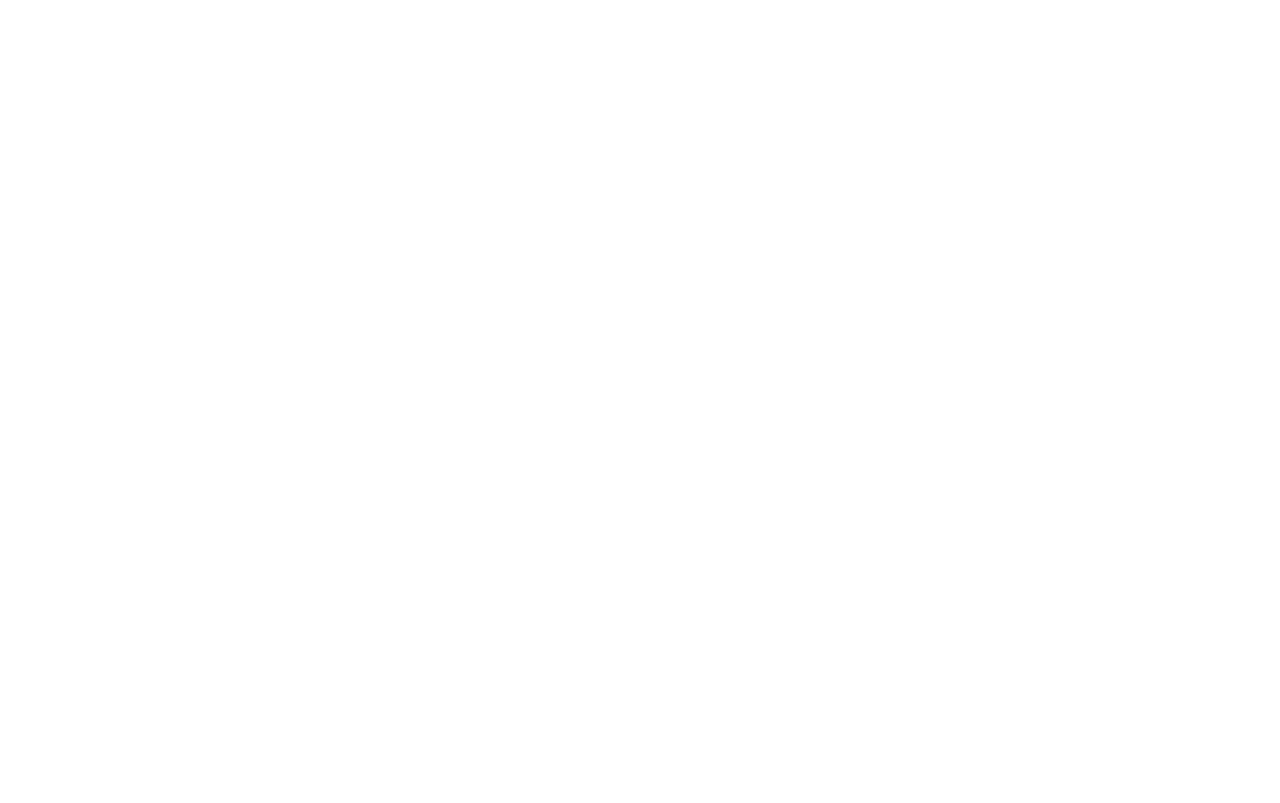
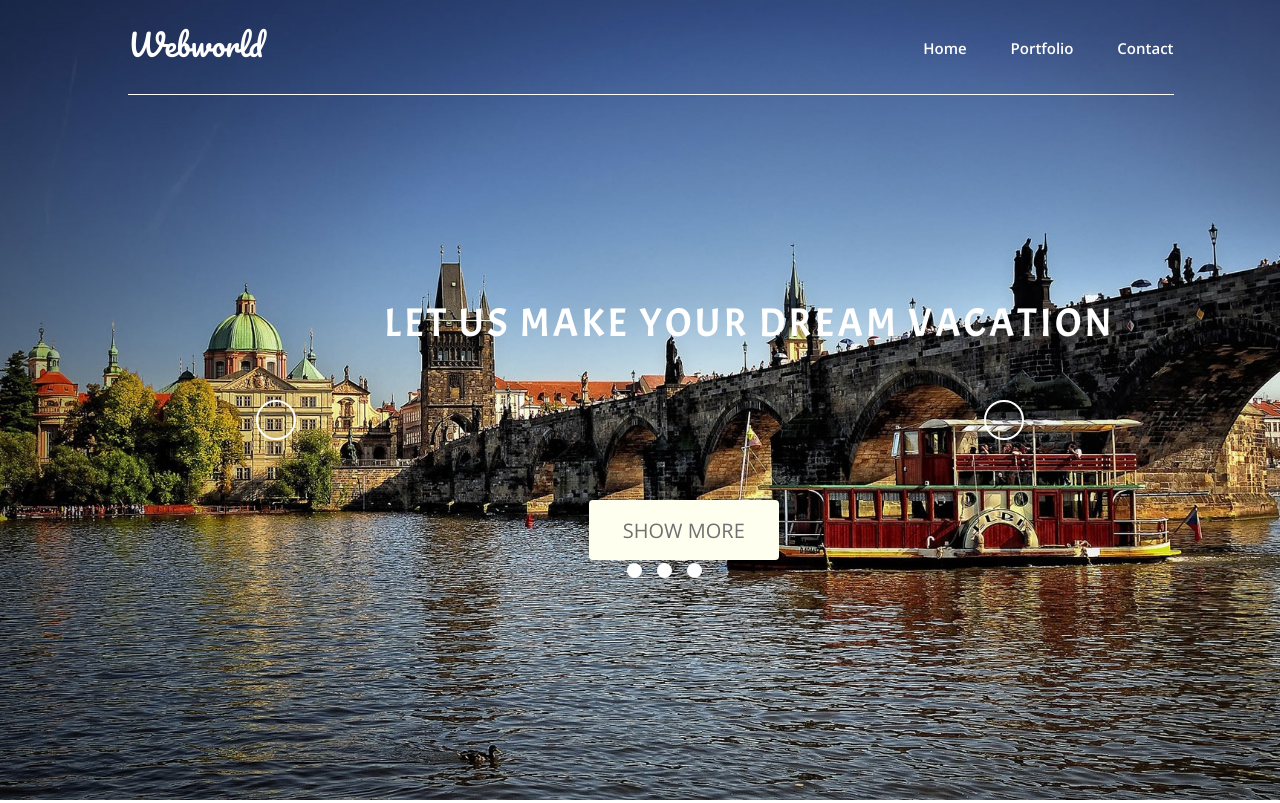
Before and after one commit to devBublik/web__design, a website: page app/index.html in a window 1280 px wide. Drawn offline with nearby package versions, Linux system fonts and the light colour scheme.

Commit message:
add header and slider

```diff
--- a/app/index.html
+++ b/app/index.html
@@ -3,14 +3,52 @@
 	<head>
 		<meta charset="UTF-8">
 		<meta name="viewport" content="width=device-width, initial-scale=1.0">
+		<link rel="preconnect" href="https://fonts.gstatic.com">
+		<link rel="preconnect" href="https://fonts.gstatic.com">
+		<link
+			href="https://fonts.googleapis.com/css2?family=Acme&family=Open+Sans:wght@400;600;700&family=Pacifico&display=swap"
+			rel="stylesheet">
 		<link rel="stylesheet" href="css/libs.min.css">
 		<link rel="stylesheet" href="css/style.min.css">
 		<title>Document</title>
 	</head>
 	<body>
+		<header class="header">
+			<div class="container">
+				<div class="header__head">
+					<div class="header__head-logo"><a href=""> Webworld</a></div>
+					<div class="header__head-menu">
+						<ul class="menu__list">
+							<li><a href="#">Home</a></li>
+							<li><a href="#">Portfolio</a></li>
+							<li><a href="#">Contact</a></li>
+						</ul>
+					</div>
+				</div>
+			</div>
+			<div class="header__slider">
+				<div class="header__slider-img" style="background-image:
+					url(images/content/praga.jpg);">
+					<div class="slider__title">Let us make your dream vacation</div>
+					<button class="slider__btn"> <a class="slider__link" href="#"> show more</a></button>
+				</div>
+				<div class="header__slider-img" style="background-image:
+					url(images/content/praga2.jpg);">
+					<div class="slider__title">we know how make your vacation <br> unbelievable</div>
+					<button class="slider__btn"> <a class="slider__link" href="#"> show more</a></button>
+				</div>
+				<div class="header__slider-img" style="background-image:
+					url(images/content/praga3.jpg);">
+					<div class="slider__title">We guarantee the best prices</div>
+					<button class="slider__btn"> <a class="slider__link" href="#"> show more</a></button>
+				</div>
+			</div>
 
-	<script src="https://ajax.googleapis.com/ajax/libs/jquery/3.5.1/jquery.min.js"></script>
+
+		</header>
+		<script
+			src="https://ajax.googleapis.com/ajax/libs/jquery/3.5.1/jquery.min.js"></script>
 		<script src="js/libs.min.js"></script>
-	<script src="js/main.min.js"></script>
+		<script src="js/main.js"></script>
 	</body>
 </html>
--- a/app/js/main.js
+++ b/app/js/main.js
@@ -0,0 +1,16 @@
+$(function () {
+
+
+	$('.header__slider').slick({
+		slidesToShow: 1,
+		slidesToScroll: 1,
+		dots: true
+	});
+
+
+
+
+
+
+
+});
--- /dev/null
+++ b/app/scss/fonts.scss
@@ -0,0 +1,57 @@
+@font-face {
+  font-family: "icomoon";
+  src: url("fonts/icomoon.eot?lfoscd");
+  src: url("fonts/icomoon.eot?lfoscd#iefix") format("embedded-opentype"),
+    url("fonts/icomoon.ttf?lfoscd") format("truetype"),
+    url("fonts/icomoon.woff?lfoscd") format("woff"),
+    url("fonts/icomoon.svg?lfoscd#icomoon") format("svg");
+  font-weight: normal;
+  font-style: normal;
+  font-display: block;
+}
+
+[class^="icon-"],
+[class*=" icon-"] {
+  /* use !important to prevent issues with browser extensions that change fonts */
+  font-family: "icomoon" !important;
+  font-style: normal;
+  font-weight: normal;
+  font-variant: normal;
+  text-transform: none;
+  line-height: 1;
+
+  /* Better Font Rendering =========== */
+  -webkit-font-smoothing: antialiased;
+  -moz-osx-font-smoothing: grayscale;
+}
+
+.icon-chevron-down:before {
+  content: "\e909";
+}
+.icon-travel-car:before {
+  content: "\e906";
+}
+.icon-shopping-cart:before {
+  content: "\e907";
+}
+.icon-camera:before {
+  content: "\e908";
+}
+.icon-dots-horizontal-triple:before {
+  content: "\e900";
+}
+.icon-plane-outline:before {
+  content: "\e901";
+}
+.icon-single_bed:before {
+  content: "\e902";
+}
+.icon-keyboard_arrow_right:before {
+  content: "\e903";
+}
+.icon-keyboard_arrow_left:before {
+  content: "\e904";
+}
+.icon-notebook-list:before {
+  content: "\e905";
+}
--- /dev/null
+++ b/app/scss/global.scss
@@ -0,0 +1,40 @@
+html {
+  box-sizing: border-box;
+}
+*,
+*::before,
+*::after {
+  box-sizing: inherit;
+}
+ul,
+li,
+h1,
+h2,
+h3,
+p,
+div,
+section,
+header,
+footer {
+  padding: 0;
+  margin: 0;
+}
+ul {
+  list-style-type: none;
+}
+a {
+  text-decoration: none;
+  color: inherit;
+}
+.container {
+  max-width: 1024px;
+  margin: 0 auto;
+  text-align: center;
+}
+body {
+  font-family: "Open Sans", sans-serif;
+}
+
+.logo {
+  font-family: "Pacifico", cursive;
+}
--- a/app/scss/style.scss
+++ b/app/scss/style.scss
@@ -1,13 +1,147 @@
-html{
-	box-sizing:border-box;
+@import "vars.scss";
+@import "global.scss";
+@import "fonts.scss";
+
+.header__slider {
+  height: 100vh;
+
+  width: 100%;
+  background-position: center center;
+  background-size: cover;
+  background-repeat: no-repeat;
+  &-img {
+    width: 100%;
+    background-size: cover;
+    height: 100vh;
+    position: relative;
+  }
+  .slick-prev.slick-arrow {
+    position: absolute;
+    top: 50%;
+    left: 20%;
+    color: white;
+    z-index: 1;
+    font-size: 0;
+    width: 40px;
+    height: 40px;
+    background-color: transparent;
+    border: 2px solid white;
+    border-radius: 50%;
+    outline: none;
+    cursor: pointer;
+  }
+  .slick-next.slick-arrow {
+    position: absolute;
+    top: 50%;
+    right: 20%;
+    color: white;
+    z-index: 1;
+    font-size: 0;
+    width: 40px;
+    height: 40px;
+    background-color: transparent;
+    border: 2px solid white;
+    border-radius: 50%;
+    outline: none;
+    cursor: pointer;
+  }
 }
-*,
-*::before,
-*::after{
-	box-sizing: inherit;
+.header__head {
+  padding-top: 28px;
+  display: flex;
+  z-index: 1;
+  min-height: 95px;
+  justify-content: space-between;
+  position: absolute;
+  top: 0;
+  height: 95px;
+  color: #fff;
+  border-bottom: 1px solid white;
+  &-logo {
+    font-family: "Pacifico", cursive;
+    font-size: 30px;
+  }
+  &-menu {
+    margin-left: 660px;
+    font-size: 15px;
+    font-weight: 600;
+  }
+  .menu__list {
+    li {
+      & + li {
+        margin-left: 40px;
+        padding-top: 12px;
+      }
+      &:hover {
+        color: #191970;
+        text-decoration: underline;
+        transition: all 0.3s;
+      }
+    }
+  }
 }
-.box{
-	display: flex;
-	transition: all .3s;
-
+.menu__list {
+  li {
+    display: inline-block;
+  }
 }
+.slider__title {
+  top: 300px;
+  font-family: "Acme", sans-serif;
+  color: #fff;
+  position: absolute;
+  font-size: 40px;
+  left: 30%;
+  letter-spacing: 3px;
+  text-transform: uppercase;
+  text-align: center;
+}
+.slider__btn {
+  width: 190px;
+  background-color: #fffff0;
+  height: 60px;
+  position: absolute;
+  left: 46%;
+  bottom: 30%;
+  text-align: center;
+  border: none;
+  color: #707070;
+  border-radius: 4px;
+  outline: none;
+  &:hover {
+    background-color: #191970;
+    transition: all 0.3s;
+  }
+  .slider__link {
+    color: #707070;
+    font-size: 20px;
+    text-transform: uppercase;
+    &:hover {
+      color: #fff;
+    }
+  }
+}
+.slick-dots {
+  position: absolute;
+  bottom: 222px;
+  left: 49%;
+  li {
+    display: inline-block;
+    & + li {
+      margin-left: 15px;
+    }
+    &.active {
+      background-color: #191970;
+    }
+  }
+  button {
+    font-size: 0;
+    background-color: #fff;
+    border: 1px solid #fff;
+    width: 15px;
+    height: 15px;
+    border-radius: 50%;
+    cursor: pointer;
+    outline: none;
+  }
+}
--- a/gulpfile.js
+++ b/gulpfile.js
@@ -7,25 +7,35 @@ let gulp = require('gulp'),
 	uglify = require('gulp-uglify'),
 	cssmin = require('gulp-cssmin');
 
- gulp.task('sass', function(){
-return	gulp.src('app/scss/style.scss')
-	.pipe(sass({outputStyle: 'compressed'}))
-	.pipe(rename({suffix: '.min'}))
+gulp.task('sass', function () {
+	return gulp.src('app/scss/style.scss')
+		.pipe(sass({
+			outputStyle: 'compressed'
+		}))
+		.pipe(rename({
+			suffix: '.min'
+		}))
 		.pipe(autoprefixer({
 			overrideBrowserslis: ['last 8 versions']
 		}))
 		.pipe(gulp.dest('app/css'))
-	.pipe(browserSync.reload({stream: true}))
+		.pipe(browserSync.reload({
+			stream: true
+		}))
 });
-gulp.task('html', function(){
+gulp.task('html', function () {
 	return gulp.src('app/*.html')
-.pipe(browserSync.reload({stream: true}))
+		.pipe(browserSync.reload({
+			stream: true
+		}))
 });
-gulp.task('js', function(){
+gulp.task('js', function () {
 	return gulp.src('app/*.js')
-	.pipe(browserSync.reload({stream: true}))
+		.pipe(browserSync.reload({
+			stream: true
+		}))
 });
-	gulp.task('browser-sync', function() {
+gulp.task('browser-sync', function () {
 	browserSync.init({
 		server: {
 			baseDir: "app/"
@@ -33,10 +43,10 @@ gulp.task('js', function(){
 	});
 });
 
-	gulp.task('style', function(){
-		return  gulp.src([
+gulp.task('style', function () {
+	return gulp.src([
 			'node_modules/normalize.css/normalize.css',
-	'node_modules/slick-carousel/slick/slick.css',
+			// 'node_modules/slick-carousel/slick/slick.css',
 			'node_modules/magnific-popup/dist/magnific-popup.css'
 		])
 		.pipe(concat('libs.min.css'))
@@ -45,8 +55,8 @@ gulp.task('js', function(){
 });
 
 
-gulp.task('script', function(){
-	return  gulp.src([
+gulp.task('script', function () {
+	return gulp.src([
 
 			'node_modules/slick-carousel/slick/slick.js',
 			'node_modules/magnific-popup/dist/jquery.magnific-popup.js'
@@ -55,9 +65,9 @@ gulp.task('script', function(){
 		.pipe(uglify())
 		.pipe(gulp.dest('app/js'))
 });
-gulp.task('watch', function(){
+gulp.task('watch', function () {
 	gulp.watch('app/scss/style.scss', gulp.parallel('sass'));
 	gulp.watch('app/*html', gulp.parallel('html'));
 	gulp.watch('app/js/*js', gulp.parallel('js'));
 });
-gulp.task('default', gulp.parallel('style', 'script','sass','watch', 'browser-sync'))
+gulp.task('default', gulp.parallel('style', 'script', 'sass', 'watch', 'browser-sync'))
```
Also changed, not shown: app/css/style.min.css, app/fonts/icomoon.ttf (added), app/fonts/icomoon.woff (added), app/images/content/praga.jpg (added), app/images/content/praga2.jpg (added), app/images/icons/arrow__left-slider.svg (added), app/images/icons/arrow__right-slider.svg (added), app/scss/vars.scss (added), 4 other files. Lines whose indentation alone changed are shown as unchanged.
